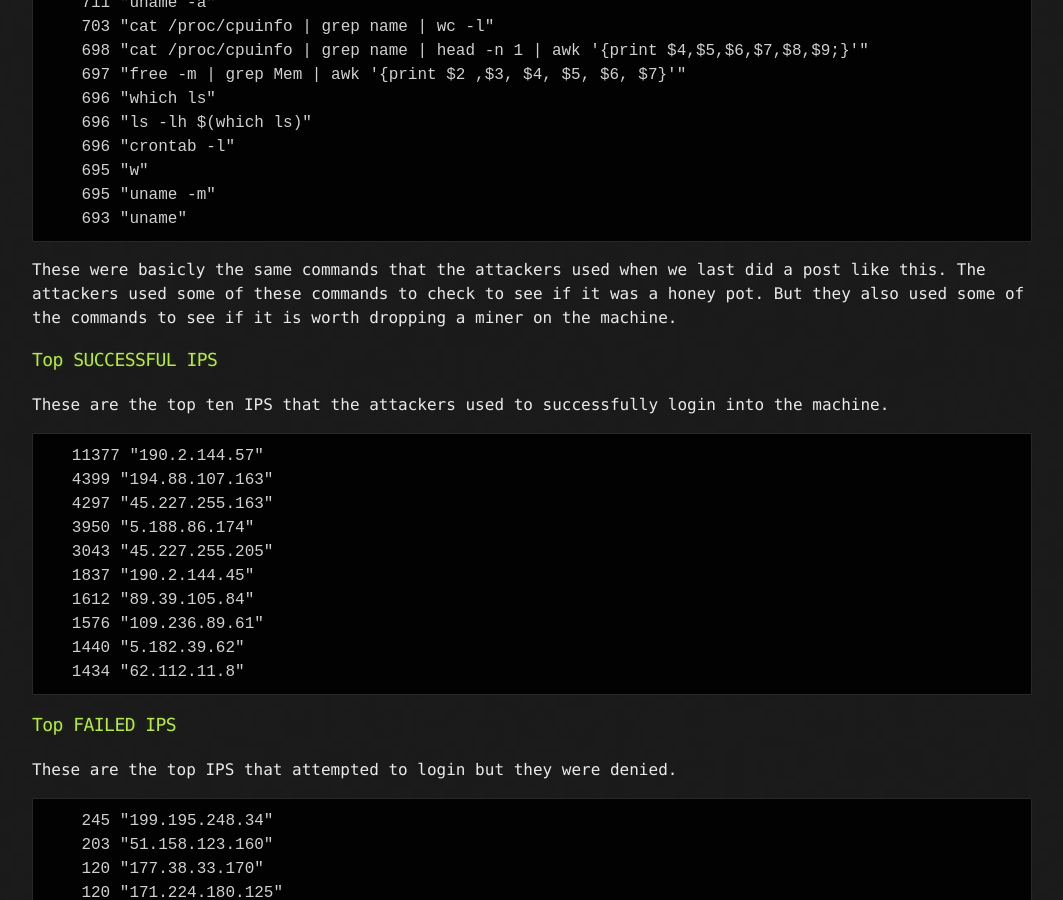
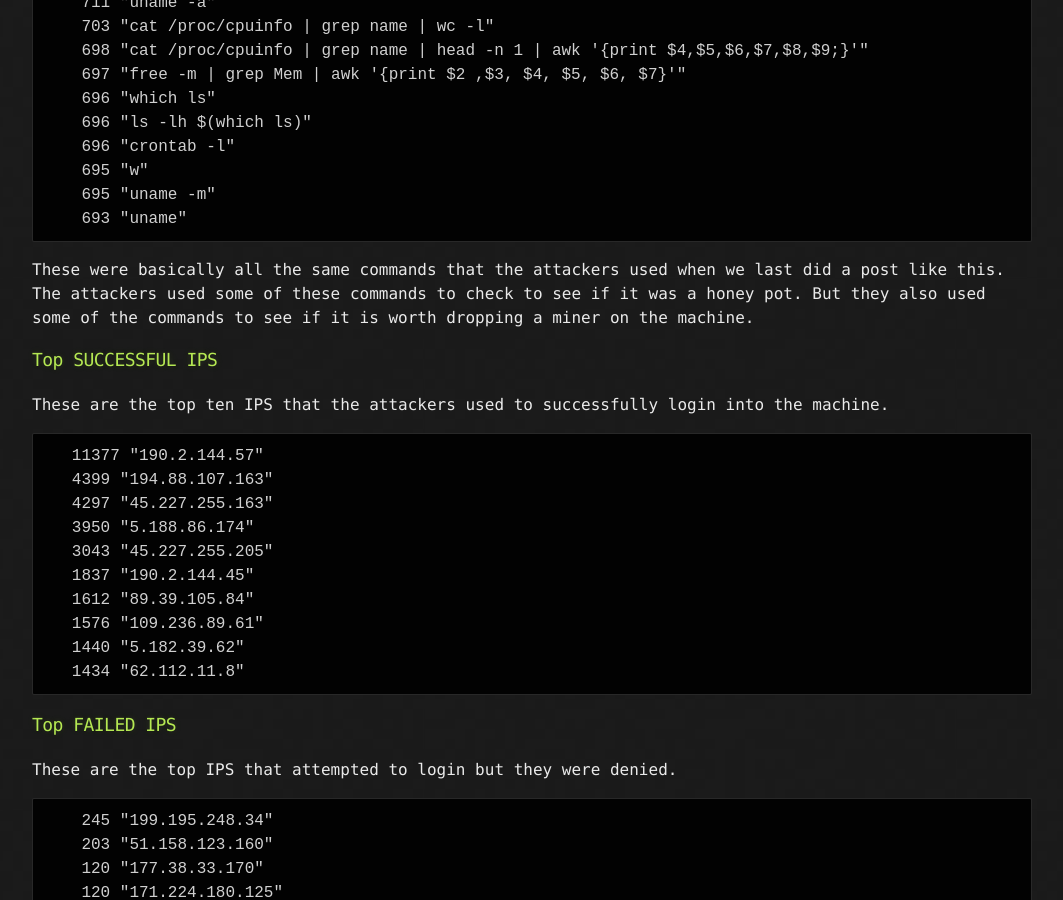
Before and after one commit to Michael-Meade/MinerFind, a Jekyll site: the page built from _posts/2021-4-2-Analyzing-Honey-Pot-data.md, in a window 1280 px wide and 900 px high, scrolled down 1850 px. Shown: the whole window, without its empty margins (108-1171 px from the left). Built offline with Jekyll 4.4.1, drawn with Linux system fonts in a browser that asks for light colours; our own code applies the rules of GitHub Pages for plain Markdown files; the repository's description, which GitHub fills in, is left out.

Commit message:
Update 2021-4-2-Analyzing-Honey-Pot-data.md

````diff
--- a/_posts/2021-4-2-Analyzing-Honey-Pot-data.md
+++ b/_posts/2021-4-2-Analyzing-Honey-Pot-data.md
@@ -70,7 +70,7 @@ These are the top ten commands that were used after logging on to the machine.
     695 "uname -m"
     693 "uname"
 ```
-These were basicly the same commands that the attackers used when we last did a post like this. The attackers used some of these commands to check to see if it was a honey pot. But they also used some of the commands to see if it is worth dropping a miner on the machine.
+These were basically all the same commands that the attackers used when we last did a post like this. The attackers used some of these commands to check to see if it was a honey pot. But they also used some of the commands to see if it is worth dropping a miner on the machine.
 
 ### Top SUCCESSFUL IPS
 These are the top ten IPS that the attackers used to successfully login into the machine.
````
